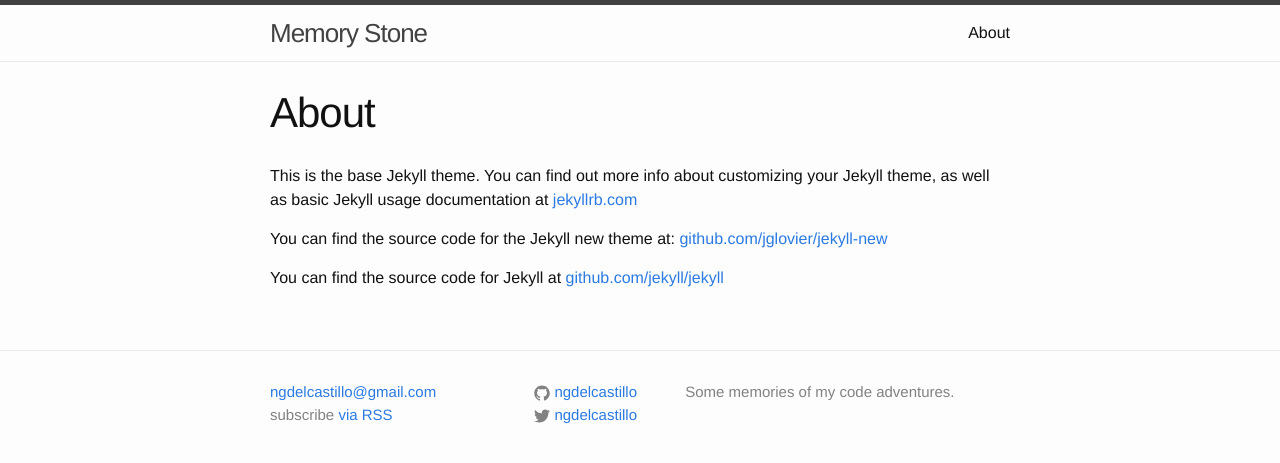
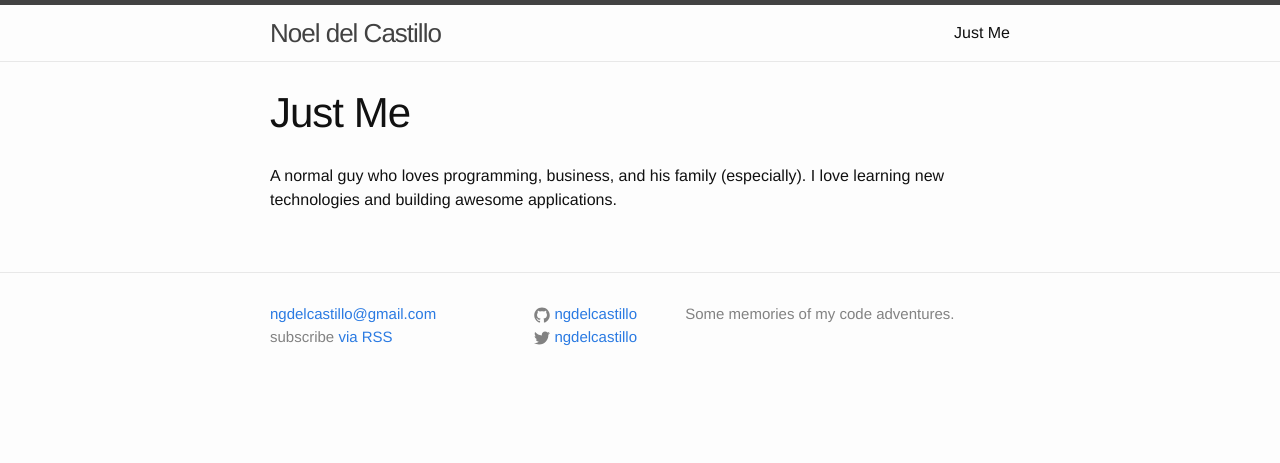
Before and after one commit to ngdelcastillo/ngdelcastillo.github.io, a Jekyll site: the page built from about.md, in a window 1280 px wide. Shown: the top 463 px of the page. Built offline with Jekyll 4.4.1, drawn with Linux system fonts in a browser that asks for light colours.

```diff
--- a/_config.yml
+++ b/_config.yml
@@ -1,5 +1,5 @@
 # Site settings
-title: Memory Stone
+title: Noel del Castillo
 email: ngdelcastillo@gmail.com
 description: > # this means to ignore newlines until "baseurl:"
   Some memories of my code adventures.
--- a/about.md
+++ b/about.md
@@ -1,11 +1,7 @@
 ---
 layout: page
-title: About
+title: Just Me
 permalink: /about/
 ---
 
-This is the base Jekyll theme. You can find out more info about customizing your Jekyll theme, as well as basic Jekyll usage documentation at [jekyllrb.com](http://jekyllrb.com/)
-
-You can find the source code for the Jekyll new theme at: [github.com/jglovier/jekyll-new](https://github.com/jglovier/jekyll-new)
-
-You can find the source code for Jekyll at [github.com/jekyll/jekyll](https://github.com/jekyll/jekyll)
+A normal guy who loves programming, business, and his family (especially). I love learning new technologies and building awesome applications.
--- a/index.html
+++ b/index.html
@@ -3,9 +3,6 @@ layout: default
 ---
 
 <div class="home">
-
-  <h1 class="page-heading">Posts</h1>
-
   <ul class="post-list">
     {% for post in site.posts %}
       <li>
@@ -19,5 +16,4 @@ layout: default
     {% endfor %}
   </ul>
 
-
 </div>
```
Also changed, not shown: _drafts/learning-elixir.md (added, +9 -0 lines).
